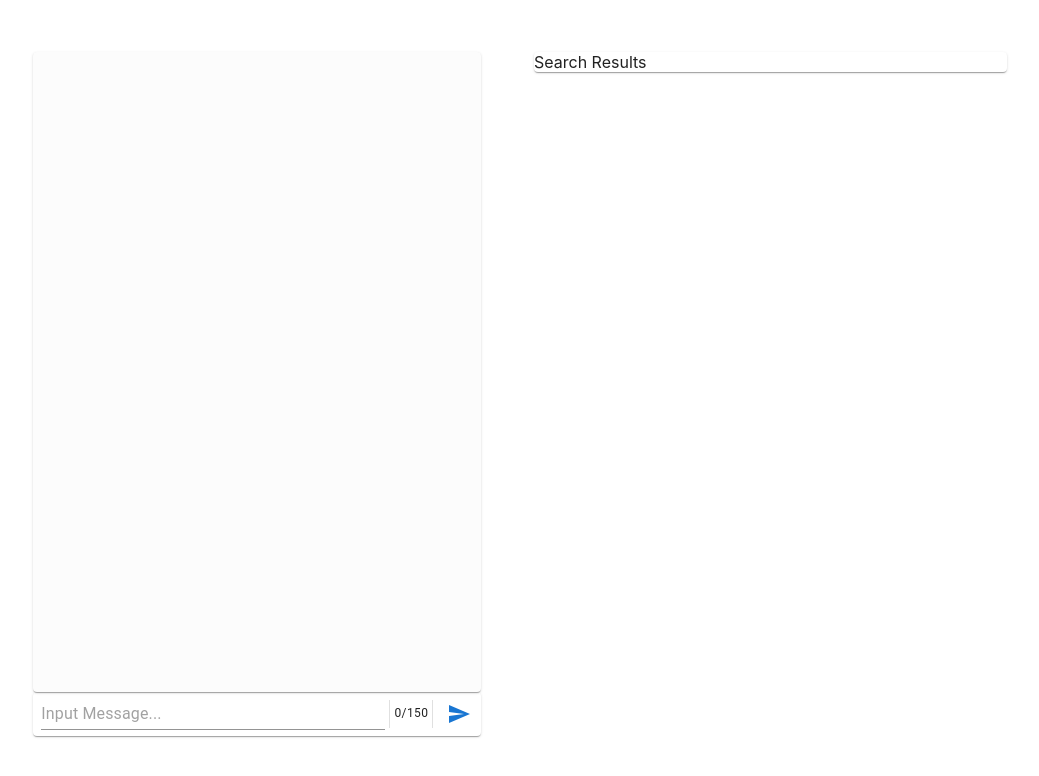
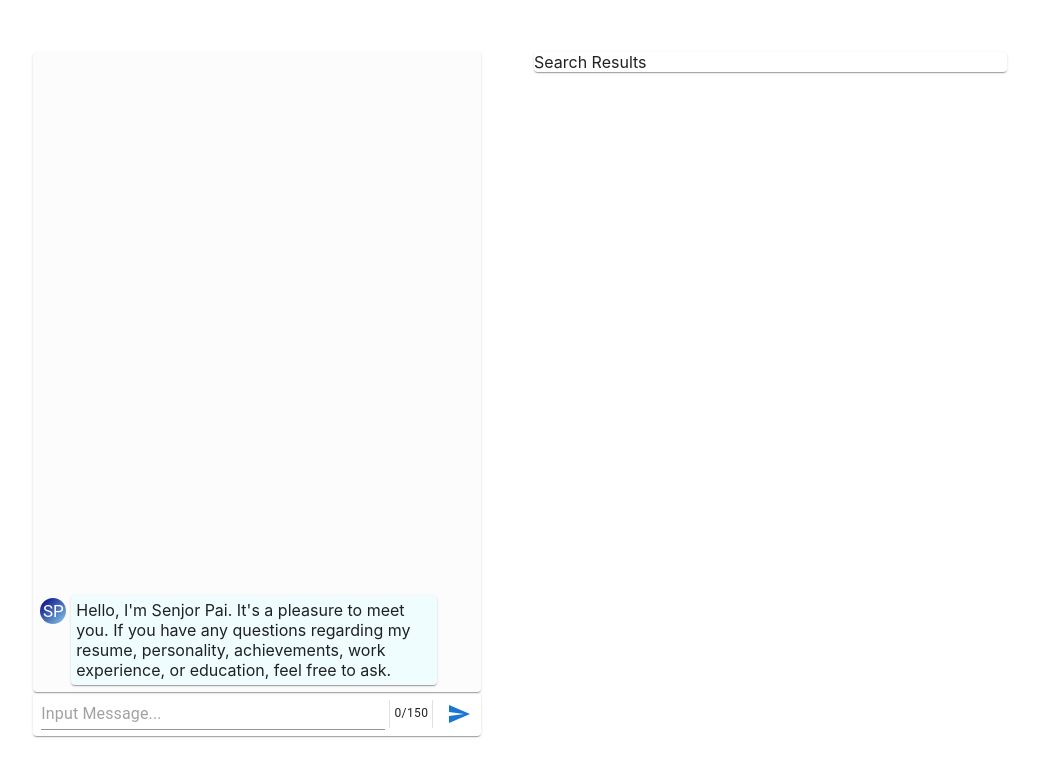
Before and after one commit to SenjorWhite/interview-bot, a React (Create React App) app: page / in a window 1280 px wide. Shown: the top 776 px of the page, without its empty margins (126-1165 px from the left). Built offline with nearby package versions, Linux system fonts and the light colour scheme.

Commit message:
Added init state for chat box

```diff
--- a/src/components/ChatBox.tsx
+++ b/src/components/ChatBox.tsx
@@ -1,5 +1,5 @@
 import React, { useEffect, useState } from 'react';
-import { IconButton, Paper, InputBase, Divider, Input, Typography } from '@mui/material';
+import { IconButton, Paper, Divider, Input, Typography } from '@mui/material';
 import SendIcon from '@mui/icons-material/Send';
 import { Container } from '@mui/system';
 import MessageBox from './MessageBox';
@@ -16,7 +16,13 @@ interface Message {
 
 const ChatBox: React.FC = () => {
 	const [inputValue, setInputValue] = useState('');
-	const [messages, setMassages] = useState<Message[]>([]);
+	const [messages, setMassages] = useState<Message[]>([
+		{
+			role: 'SP',
+			context:
+				"Hello, I'm Senjor Pai. It's a pleasure to meet you. If you have any questions regarding my resume, personality, achievements, work experience, or education, feel free to ask.",
+		},
+	]);
 
 	useEffect(() => {
 		console.log(messages);
@@ -38,7 +44,7 @@ const ChatBox: React.FC = () => {
 
 	const getInterviewResponse = async (question: string) => {
 		try {
-			const response = await fetch(`${INTERVIEW_API_HOST}?query=${encodeURIComponent(question)}`);
+			const response = await fetch(`${INTERVIEW_API_HOST}?question=${encodeURIComponent(question)}`);
 			console.log(encodeURIComponent(question));
 			if (!response.ok) {
 				throw new Error('Network response was not ok');
```
